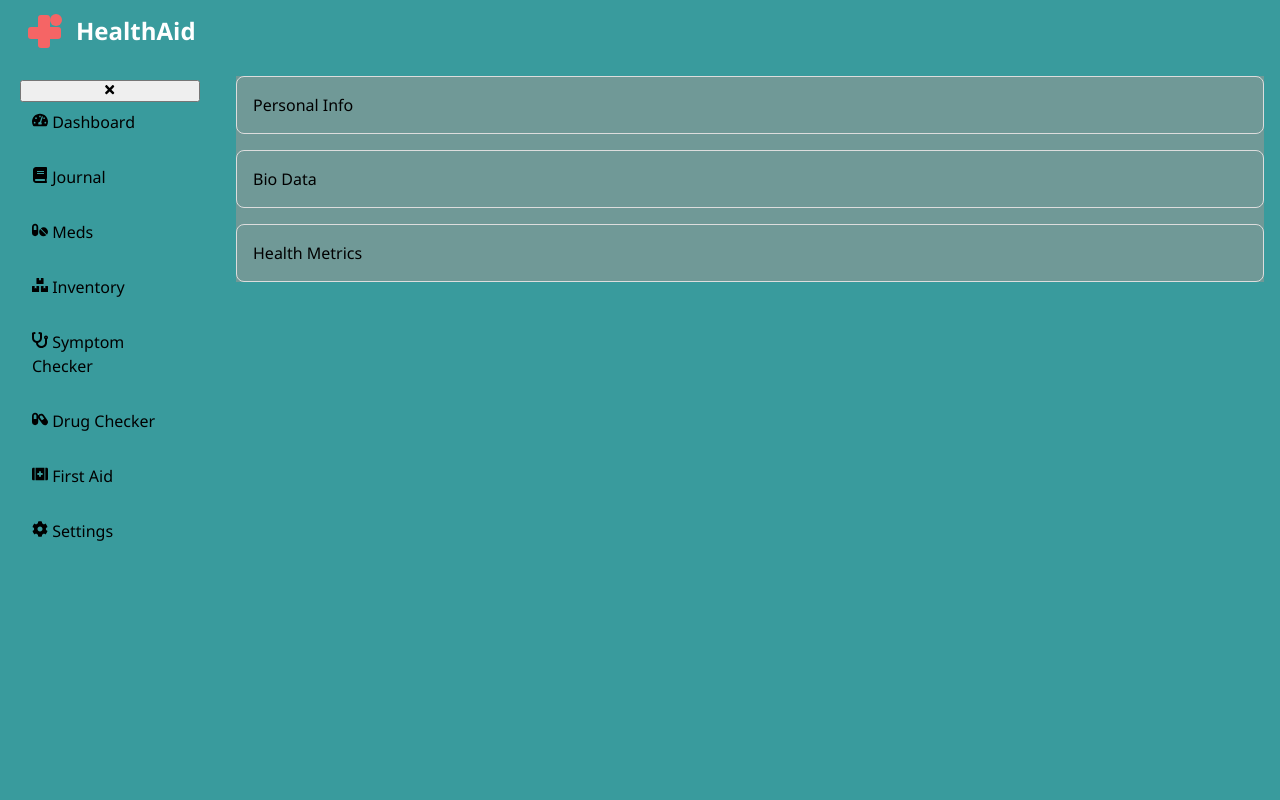
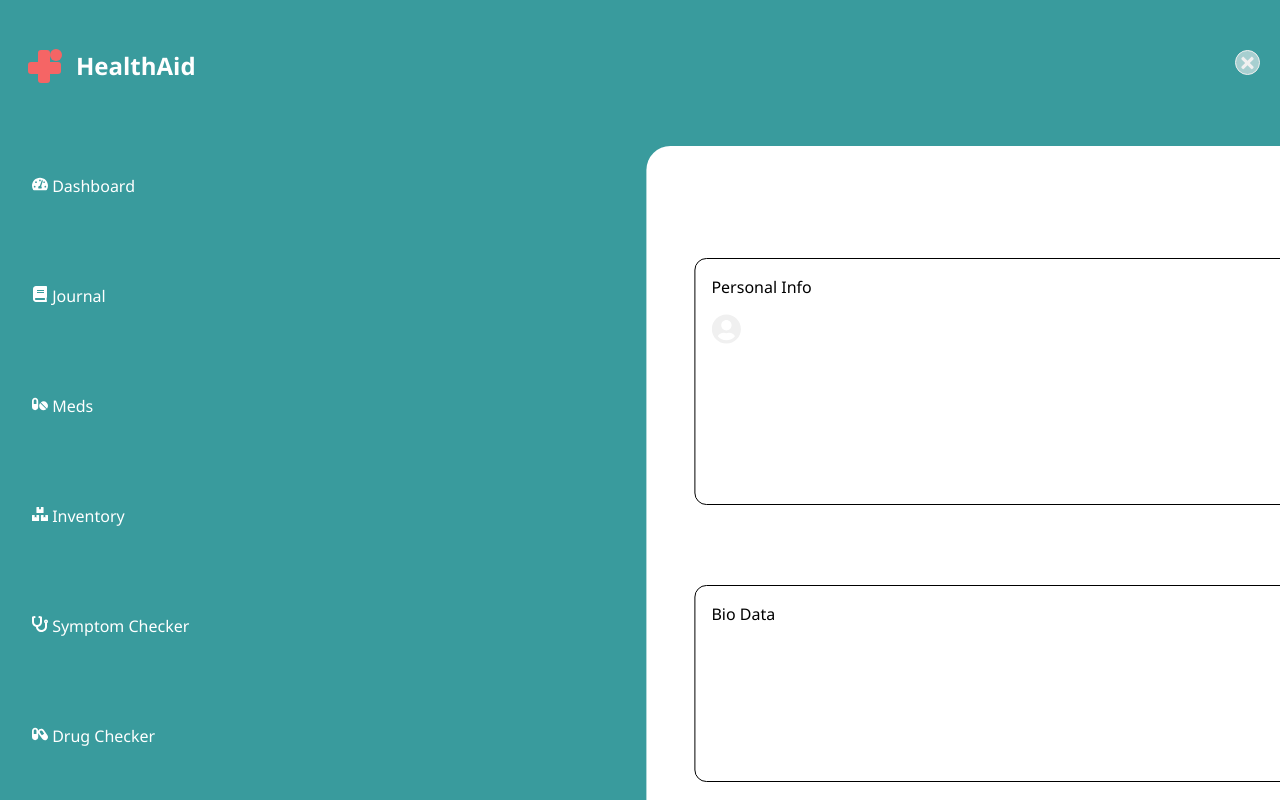
Before and after one commit to merytpeters/HealthAid-v1.1, a React (Vite) app in the folder frontend/healthaid-frontend/: page /app/dashboard in a window 1280 px wide. Shown: the top 800 px of the page. Built offline with nearby package versions, Linux system fonts and the light colour scheme.

Commit message:
Refactor: Enhance CommonUserDashboard with profile picture and update styles for better layout

```diff
--- a/frontend/healthaid-frontend/src/components/userDashboards/commonuserdashboard.tsx
+++ b/frontend/healthaid-frontend/src/components/userDashboards/commonuserdashboard.tsx
@@ -1,10 +1,14 @@
 import '../../styles/userdashboards/commonuserdashboard.css';
+import { FaUserCircle } from "react-icons/fa";
 
 function CommonUserDashboard  () {
     return (
         <div className="commonuserdashboard">
             <section className="section1">
                 Personal Info
+                <aside className="profilepic">
+                    <FaUserCircle size={30}/>
+                </aside>
             </section>
             <section className="section2">
                 Bio Data
--- a/frontend/healthaid-frontend/src/styles/layout.css
+++ b/frontend/healthaid-frontend/src/styles/layout.css
@@ -6,16 +6,13 @@
 }
 
 header {
-  height: 60px;
   display: flex;
   align-items: center;
   justify-content: space-between;
   padding: 0 1rem;
-}
-
-.profilepic {
-  cursor: pointer;
-  color: #333;
+  position: relative;
+  width: 200px;
+  top: 40px;
 }
 
 .page-content {
@@ -25,11 +22,16 @@ header {
   align-items: flex-start;
   width: 100%;
   flex-direction: row;
+  overflow: hidden;
+  padding: 6rem 0;
+  position: relative;
 }
 
 .sidebar {
   width: 250px;
   padding: 1rem;
+  height: calc(100vh - 2rem);
+  box-sizing: border-box
 }
 
 .main-content {
@@ -37,4 +39,49 @@ header {
   padding: 1rem;
   overflow-y: auto;
   overflow-x: hidden;
+  background-color: white;
+  border-radius: 24px;
+  position: relative;
+  box-sizing: border-box;
+  transition: transform 0.3s ease;
 }
+
+.asidebar {
+  transition: transform 0.3s ease;
+}
+
+.layout-container.sidebar-closed .asidebar {
+  transform: translateX(-100%);
+}
+
+
+.layout-container.sidebar-open .main-content {
+  transform: translateX(10%);
+  transition: transform 0.3s ease;
+}
+
+.layout-container.sidebar-closed .main-content {
+  position: absolute;
+  top: 0;
+  left: 0;
+  transform: translateX(0);
+  width: 100%;
+  height: 100%;
+  z-index: 10;
+  background-color: white;
+  border-radius: 0;
+}
+
+
+.open-sidebar-btn {
+  background: none;
+  border: none;
+  font-size: 24px;
+  cursor: pointer;
+  margin-bottom: 10px;
+  margin-top: 50px;
+}
+
+.hidden {
+  display: none;
+}
--- a/frontend/healthaid-frontend/src/styles/userdashboards/commonuserdashboard.css
+++ b/frontend/healthaid-frontend/src/styles/userdashboards/commonuserdashboard.css
@@ -1,14 +1,24 @@
 .commonuserdashboard {
   display: grid;
-  gap: 1rem;
-  padding: 0;
-  background-color: #709997;
+  gap: 5rem;
+  padding: 2rem;
+  padding-top: 6rem;
+  background-color: white;
+  min-height: 100vh;
+  margin-right: 0;
+  border-radius: 8px;
 }
 
 .section1,
 .section2,
 .section3 {
   padding: 1rem;
-  border: 1px solid #ddd;
-  border-radius: 8px;
+  border: 1px solid black;
+  border-radius: 12px;
 }
+
+.profilepic {
+  cursor: pointer;
+  color: #F0F0F0;
+  margin-top: 15px;
+}
--- a/frontend/healthaid-frontend/src/styles/usersidebars/allusersidebar.css
+++ b/frontend/healthaid-frontend/src/styles/usersidebars/allusersidebar.css
@@ -1,5 +1,5 @@
 .asidebar {
-  width: 220px;
+  width: 45%;
   height: 100vh;
   padding: 20px;
   box-sizing: border-box;
@@ -15,13 +15,7 @@
   background: none;
   border: none;
   font-size: 18px;
-}
-
-
-/* Collapsed sidebar style */
-.asidebar.closed {
-  width: 60px; /* smaller width when closed */
-  padding: 20px 10px; /* reduce horizontal padding */
+  color: white;
 }
 
 .asidebar nav ul {
@@ -30,19 +24,8 @@
   margin: 0;
 }
 
-.asidebar nav ul li {
-  margin-bottom: 15px;
-}
-
-/* Hide link text when sidebar is closed */
-.asidebar.closed nav ul li a {
-  text-align: center;
-  font-size: 0; /* hides text */
-  padding: 8px 0;
-}
-
 .asidebar nav ul li a {
-  color: black;
+  color: white;
   text-decoration: none;
   font-weight: 500;
   font-size: 16px;
@@ -50,9 +33,30 @@
   padding: 8px 12px;
   border-radius: 4px;
   transition: background-color 0.2s ease;
+  margin-bottom: 70px;
 }
 
 .asidebar nav ul li a:hover {
   background-color: #173227;
   color: #fff;
 }
+
+.sidebar-close-btn {
+  background: rgba(242, 241, 241, 0.6);
+  border: 1px solid #F0F0F0;
+  color: #F0F0F0;
+  font-size: 18px;
+  padding: 3px;
+  border-radius: 50%;
+  cursor: pointer;
+  position: absolute;
+  right: 20px;
+  top: 0;
+  line-height: 1;
+  display: flex;
+  align-items: center;
+  justify-content: center;
+  width: 25px;
+  height: 25px;
+  box-sizing: border-box;
+}
```
Also changed, not shown: frontend/healthaid-frontend/src/context/userRoles.ts (line endings or trailing spaces).
